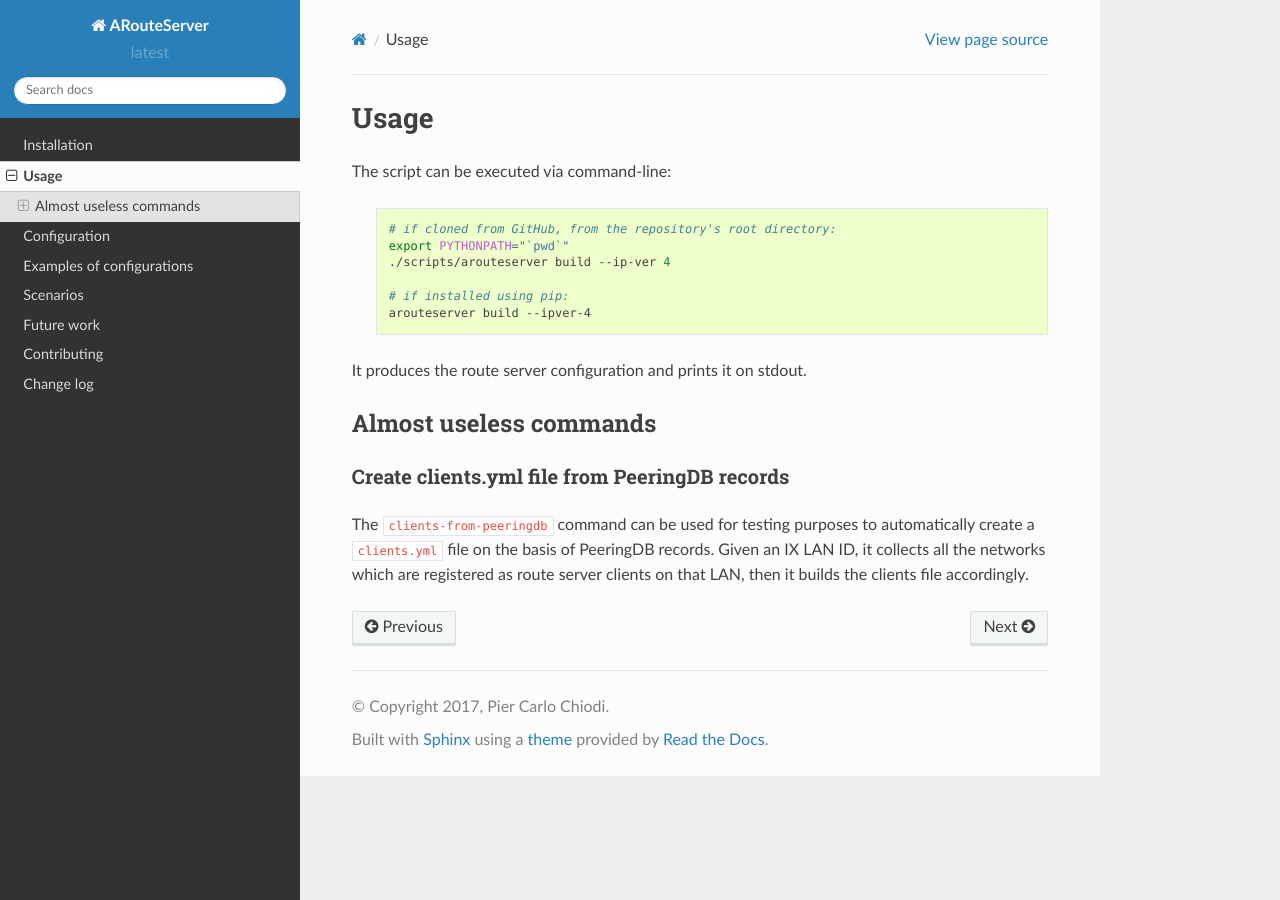
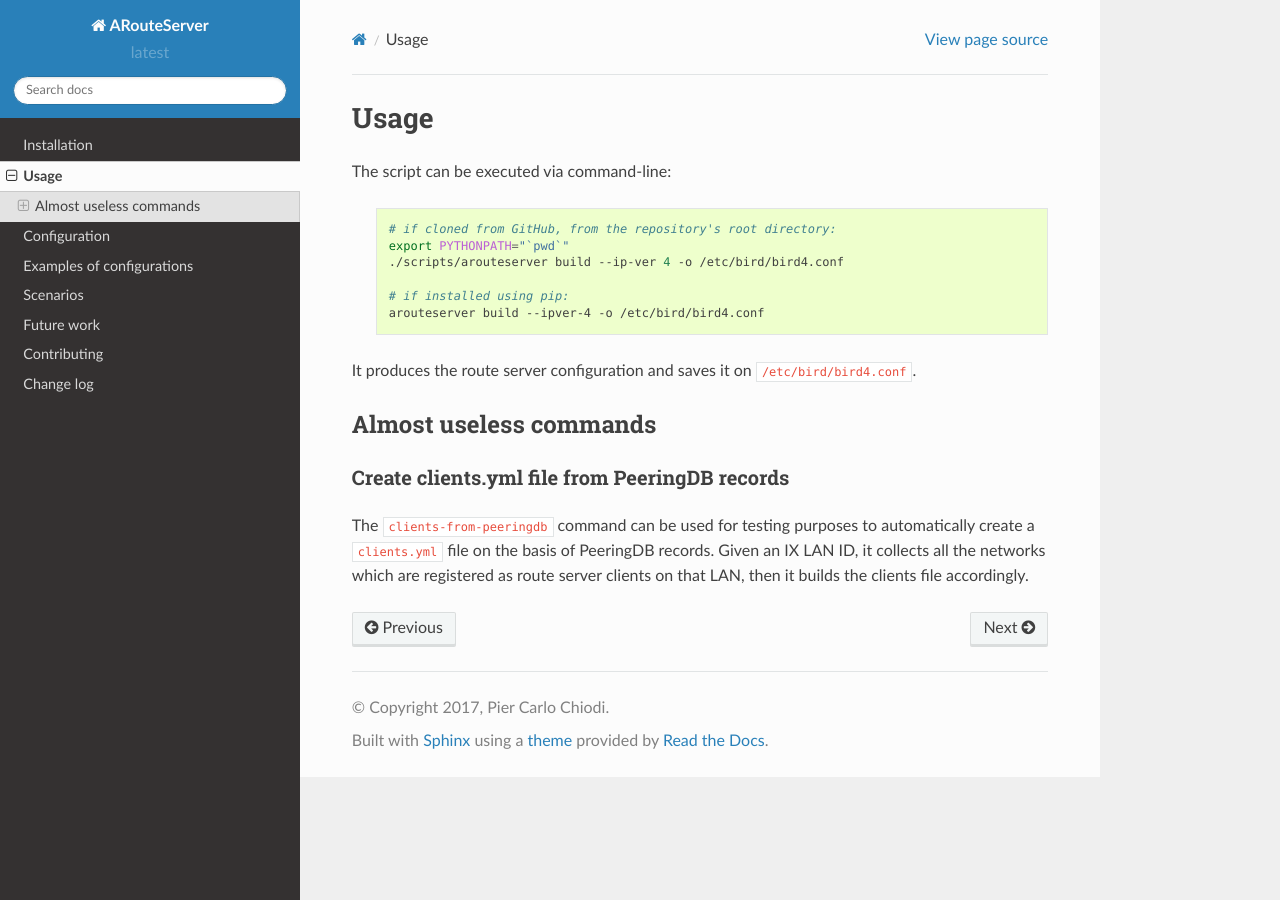
Before and after one commit to pierky/arouteserver, a Sphinx documentation site: the page built from docs/USAGE.rst, in a window 1280 px wide. Built offline with Sphinx 7.4.7 and the Read the Docs theme 2.0.0, drawn with Linux system fonts in a browser that asks for light colours.

Commit message:
script output file arg

```diff
--- a/docs/USAGE.rst
+++ b/docs/USAGE.rst
@@ -7,12 +7,12 @@ The script can be executed via command-line:
 
     # if cloned from GitHub, from the repository's root directory:
     export PYTHONPATH="`pwd`"
-    ./scripts/arouteserver build --ip-ver 4
+    ./scripts/arouteserver build --ip-ver 4 -o /etc/bird/bird4.conf
 
     # if installed using pip:
-    arouteserver build --ipver-4
+    arouteserver build --ipver-4 -o /etc/bird/bird4.conf
 
-It produces the route server configuration and prints it on stdout.
+It produces the route server configuration and saves it on ``/etc/bird/bird4.conf``.
 
 Almost useless commands
 -----------------------
```
Also changed, not shown: 6 other files.
